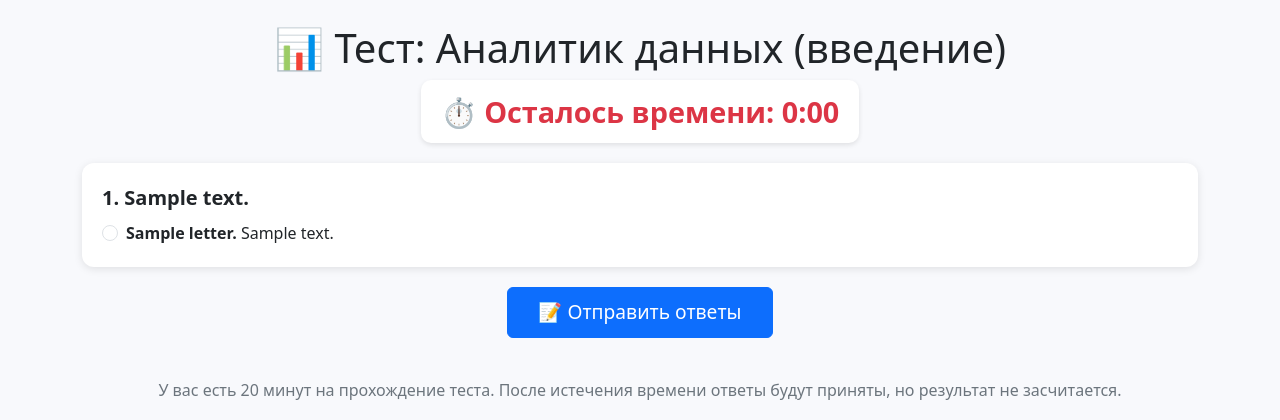
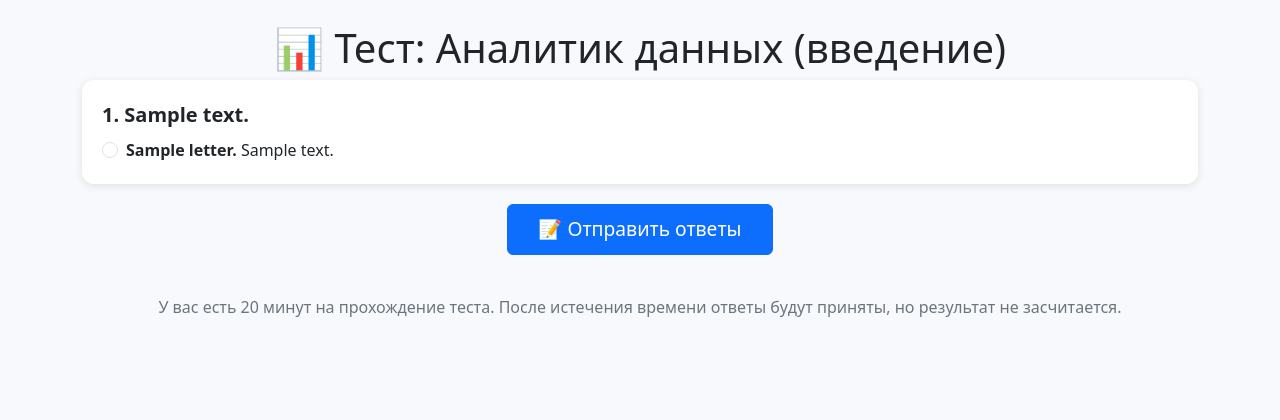
Before and after one commit to Valeria317/online-testing-system, a FastAPI app: template Proect/app/templates/test.html in a window 1280 px wide. Shown: the top 420 px of the page. Run offline with FastAPI, Linux system fonts and the light colour scheme; the template is opened without the code that fills it: most values are stand-ins (such as "Sample title", 1, 10 or a date in 2020).

Commit message:
Update test.html

```diff
--- a/Proect/app/templates/test.html
+++ b/Proect/app/templates/test.html
@@ -17,9 +17,7 @@
 <div class="container mt-4">
     <div class="text-center">
         <h1>📊 Тест: Аналитик данных (введение)</h1>
-        <div class="timer-box">
-            ⏱️ Осталось времени: <span id="timer">--:--</span>
-        </div>
+
     </div>
 
     <form id="testForm" method="post" action="/test/">
@@ -45,23 +43,6 @@
     <footer>У вас есть 20 минут на прохождение теста. После истечения времени ответы будут приняты, но результат не засчитается.</footer>
 </div>
 
-<script>
-    const durationMinutes = {{ duration_minutes }};
-    let timeLeft = durationMinutes * 60;
 
-    function updateTimer() {
-        const minutes = Math.floor(timeLeft / 60);
-        const seconds = timeLeft % 60;
-        const timerSpan = document.getElementById("timer");
-        if (timerSpan) {
-            timerSpan.innerText = `${minutes}:${seconds < 10 ? '0' : ''}${seconds}`;
-        }
-        if (timeLeft > 0) {
-            timeLeft--;
-            setTimeout(updateTimer, 1000);
-        }
-    }
-    updateTimer();
-</script>
 </body>
 </html>
```
